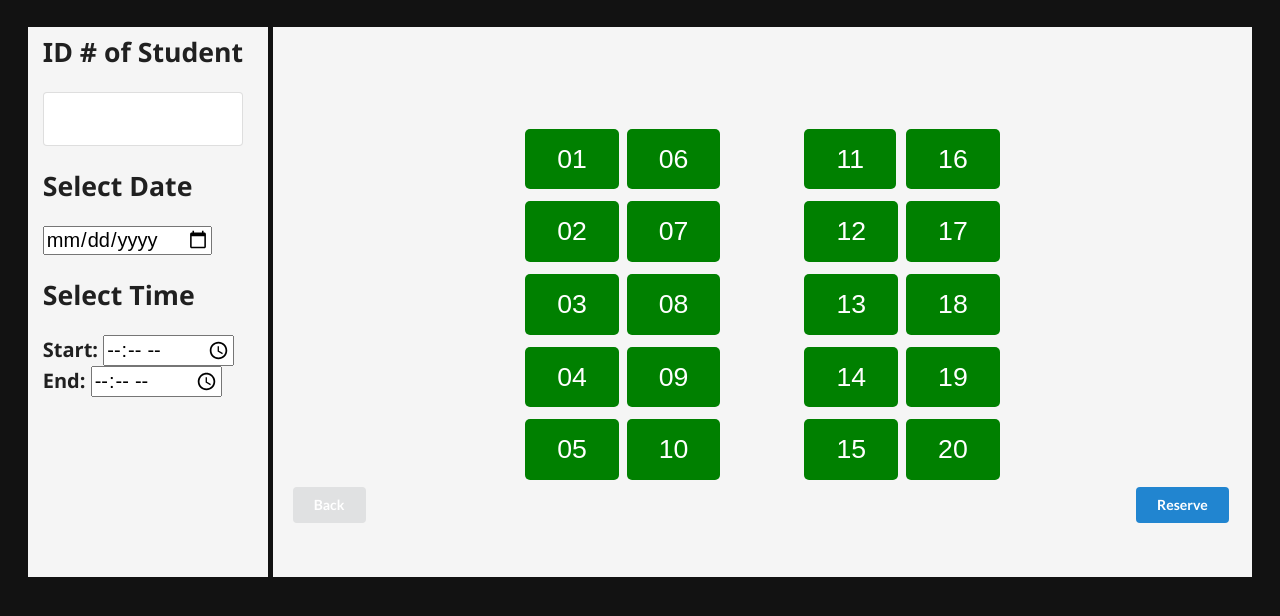
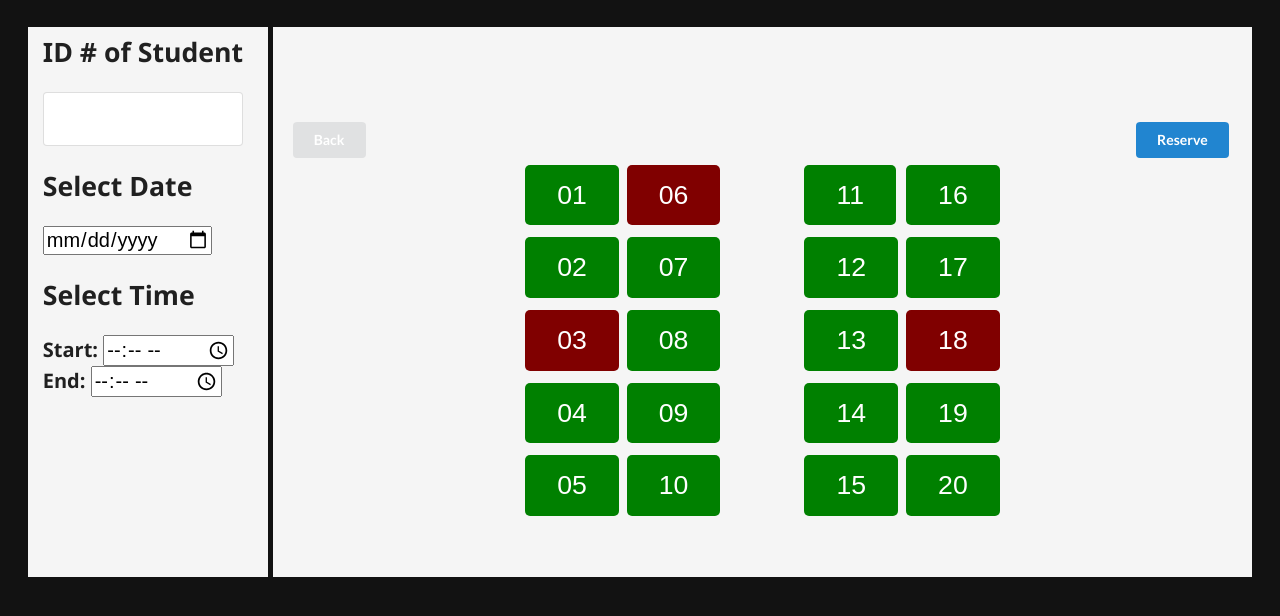
Before and after one commit to sairakaye/sairakaye.github.io, a website: page html/admin-reserve.html in a window 1280 px wide. Shown: the part 132-748 px from the top of the page. Drawn offline with nearby package versions, Linux system fonts and the light colour scheme.

Commit message:
Deployed v4

```diff
--- a/html/admin-reserve.html
+++ b/html/admin-reserve.html
@@ -80,7 +80,7 @@
                 <table id="table-slot">
                     <tr>
                         <td><input type="button" name="labslot" class="slot" value="01"></td>
-                        <td><input type="button" name="labslot" class="slot" value="06"></td>
+                        <td><input type="button" name="labslot" class="slot" value="06" style="background-color: maroon"></td>
                         <td></td>
                         <td></td>
                         <td><input type="button" name="labslot" class="slot" value="11"></td>
@@ -95,12 +95,12 @@
                         <td><input type="button" name="labslot" class="slot" value="17"></td>
                     </tr>
                     <tr>
-                        <td><input type="button" name="labslot" class="slot" value="03"></td>
+                        <td><input type="button" name="labslot" class="slot" value="03" style="background-color: maroon"></td>
                         <td><input type="button" name="labslot" class="slot" value="08"></td>
                         <td></td>
                         <td></td>
                         <td><input type="button" name="labslot" class="slot" value="13"></td>
-                        <td><input type="button" name="labslot" class="slot" value="18"></td>
+                        <td><input type="button" name="labslot" class="slot" value="18" style="background-color: maroon"></td>
                     </tr>
                     <tr>
                         <td><input type="button" name="labslot" class="slot" value="04"></td>
@@ -118,7 +118,6 @@
                         <td><input type="button" name="labslot" class="slot" value="15"></td>
                         <td><input type="button" name="labslot" class="slot" value="20"></td>
                     </tr>
-                </table>
             <button id="prevbtn" class="ui button"><a href="../html/admin-selectLabRm.html">Back</a></button>
             <button id="resbtn" class="ui primary button" style="float:right;"><a href="../html/admin-conres.html">Reserve</a></button>
             </div>
```
